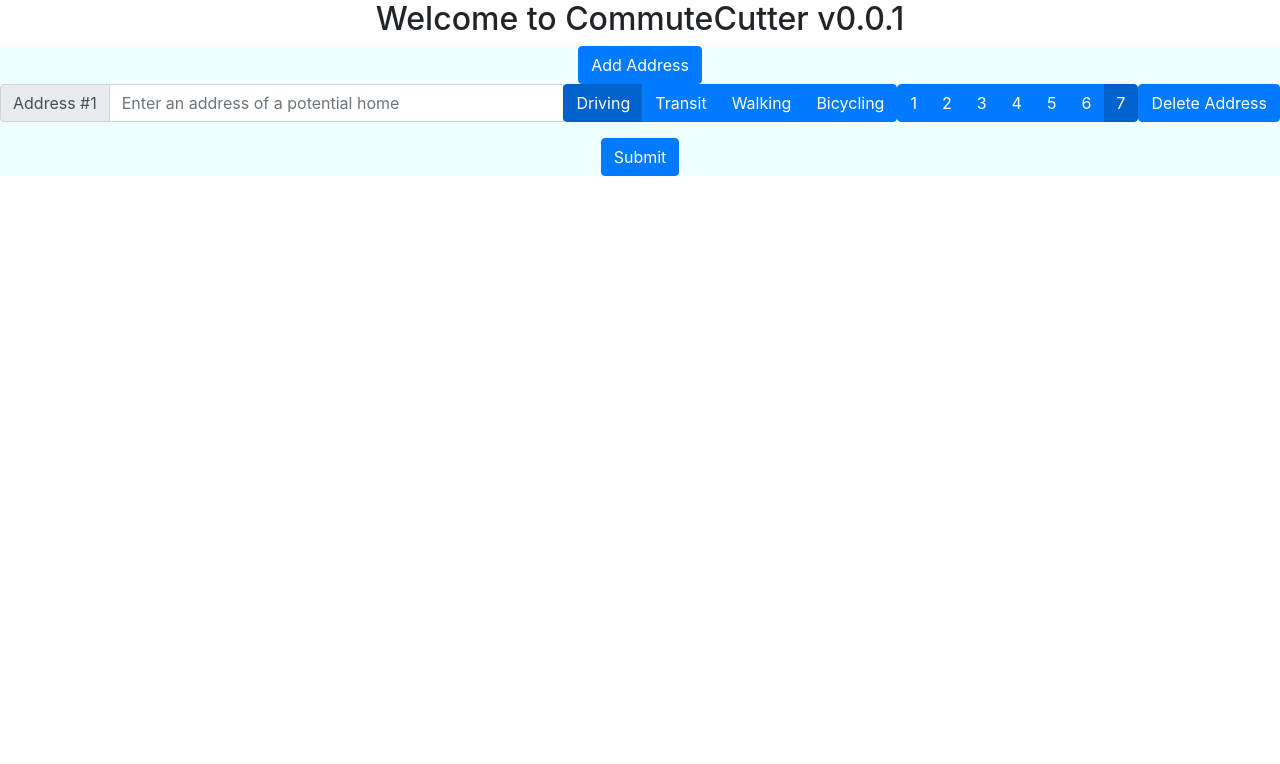
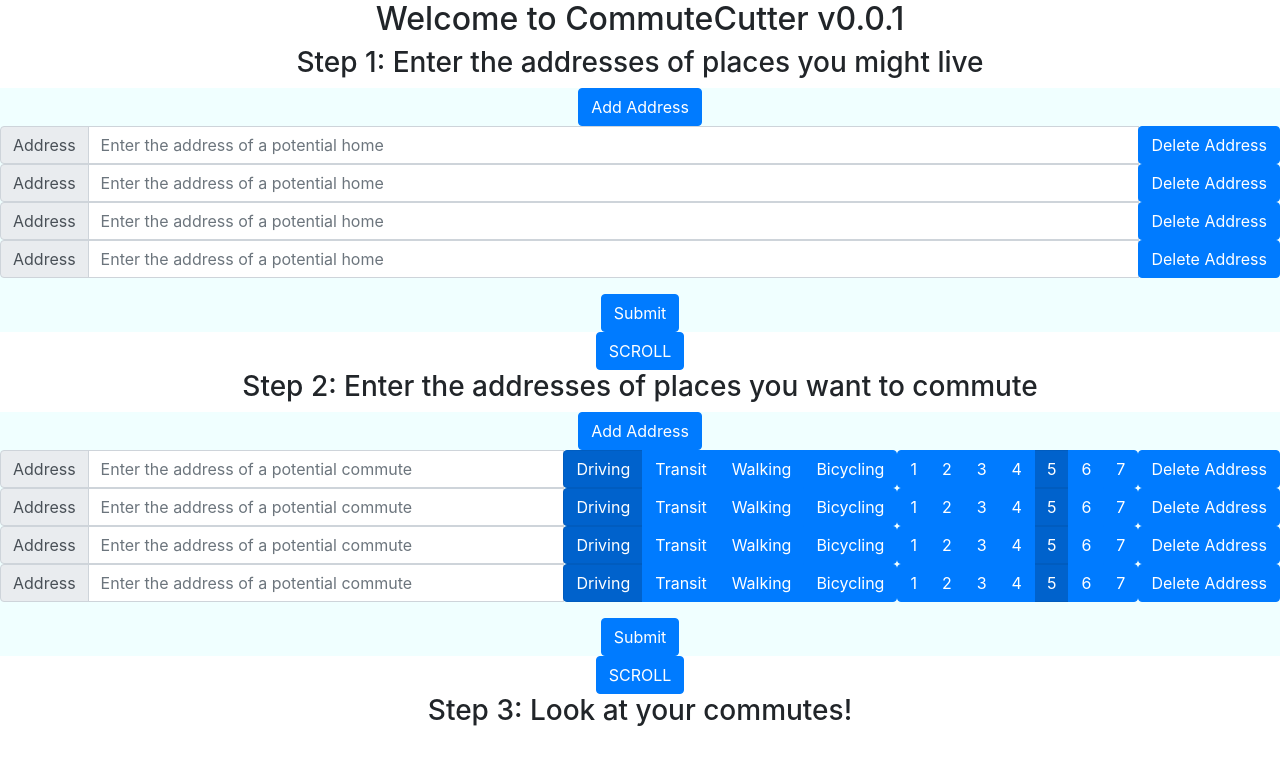
Before and after one commit to visaals/commutecutter, a React (Create React App) app in the folder client/: page / in a window 1280 px wide. Shown: the top 764 px of the page. Built offline with nearby package versions, Linux system fonts and the light colour scheme.

Commit message:
created CContainer and differentiated address input based on props

```diff
--- a/client/src/App.js
+++ b/client/src/App.js
@@ -1,13 +1,14 @@
-import React, { Component } from 'react';
-import './App.css';
-import AddressForm from './Components/AddressForm.jsx';
+import React, { Component } from 'react'
+import './App.css'
+import AddressForm from './Components/AddressForm.jsx'
+import CCFormContainer from './Containers/CCFormContainer.jsx'
 
 class App extends Component {
   render() {
     return (
       <div className="App">
         <h2> Welcome to CommuteCutter v0.0.1 </h2>
-        <AddressForm />
+        <CCFormContainer />
       </div>
     );
   }
--- a/client/src/Components/AddressForm.jsx
+++ b/client/src/Components/AddressForm.jsx
@@ -5,12 +5,12 @@ import Form from 'react-bootstrap/Form'
 
 class AddressForm extends React.Component {
   constructor() {
-    super();
-    this.counter = 0
+    super()
+    this.counter = 4
   }
 
   state = {
-    rows: [{id:0, address:"", commuteType:1, commuteDaysPerWeek:7}],
+    rows: [{id:0, address:"", commuteType:1, commuteDaysPerWeek:5},{id:1, address:"", commuteType:1, commuteDaysPerWeek:5},{id:2, address:"", commuteType:1, commuteDaysPerWeek:5},{id:3, address:"", commuteType:1, commuteDaysPerWeek:5}],
   }
 
   handleChange = (e) => {
@@ -33,13 +33,12 @@ class AddressForm extends React.Component {
     this.counter++
     let curr = this.counter
     this.setState((prevState) => ({
-        rows: [...prevState.rows, {id:curr, address:"", commuteType:1, commuteDaysPerWeek:7}],
+      rows: [...prevState.rows, {id:curr, address:"", commuteType:1, commuteDaysPerWeek:5}],
     }));
   }
 
   deleteRow = (e) => {
     let deleteId = e.target.dataset.id
-      console.log("deleting: " + e.target.dataset.id)
     this.setState((prevState) => {
       let newAddresses  = [...prevState.rows].filter(element => element.id != deleteId)
       return {rows: newAddresses}
@@ -55,7 +54,7 @@ class AddressForm extends React.Component {
           <Form onSubmit={this.handleSubmit} onChange={this.handleChange} >
             <Button onClick={this.addRow}>Add Address</Button>
             <Form.Group>
-              <AddressInput addresses={rows} deleteRow={this.deleteRow}/>
+              <AddressInput addresses={rows} deleteRow={this.deleteRow} placeholder={this.props.placeholder} includeCommuteOptions={this.props.includeCommuteOptions}/>
             </Form.Group>
             <Button type="submit" value="Submit">Submit</Button>
           </Form>
--- a/client/src/Components/AddressInput.jsx
+++ b/client/src/Components/AddressInput.jsx
@@ -16,15 +16,17 @@ const AddressInput = (props) => {
   return (
     props.addresses.map((val, idx)=> {
       let addressName = `address-${idx}`
+
+      if (props.includeCommuteOptions) {
         return (
           <div key={idx}>
             <InputGroup>
               <InputGroup.Prepend>
-              <InputGroup.Text htmlFor={addressName}>{`Address #${idx + 1}`}</InputGroup.Text>
+                <InputGroup.Text htmlFor={addressName}>{`Address`}</InputGroup.Text>
               </InputGroup.Prepend>
               <Form.Control
                 as='input'
-              placeholder="Enter an address of a potential home"
+                placeholder={props.placeholder}
                 name={"address-"+val.id}
                 value={val.address}
                 onChange={onChange}
@@ -32,6 +34,8 @@ const AddressInput = (props) => {
                 type='string'
               />
               <InputGroup.Append>
+
+
               <ButtonToolbar>
                 {/* commute type */}
                 <ToggleButtonGroup
@@ -74,6 +78,41 @@ const AddressInput = (props) => {
             </InputGroup>
           </div>
         )
+      } else {
+        return (
+          <div key={idx}>
+            <InputGroup>
+              <InputGroup.Prepend>
+                <InputGroup.Text htmlFor={addressName}>{`Address`}</InputGroup.Text>
+              </InputGroup.Prepend>
+              <Form.Control
+                as='input'
+                placeholder={props.placeholder}
+                name={"address-"+val.id}
+                value={val.address}
+                onChange={onChange}
+                className="address"
+                type='string'
+              />
+              <InputGroup.Append>
+              <ButtonToolbar>
+                {/* delete */}
+                <ButtonGroup >
+                  <Button
+                    onClick={props.deleteRow}
+                    data-id={val.id}
+                  >
+                    Delete Address
+                  </Button>
+                </ButtonGroup>
+               </ButtonToolbar>
+              </InputGroup.Append>
+            </InputGroup>
+          </div>
+        )
+      }
+
+
     })
   )
 }
--- /dev/null
+++ b/client/src/Containers/CCFormContainer.jsx
@@ -0,0 +1,46 @@
+import React from "react"
+import AddressForm from "../Components/AddressForm";
+import Button from 'react-bootstrap/Button'
+
+
+
+class CCFormContainer extends React.Component {
+    constructor() {
+        super()
+        this.stepOneEndRef = React.createRef()
+        this.stepTwoEndRef = React.createRef()
+    }
+
+    state = {
+
+    }
+
+    scrollToNextStep = (step) => {
+        //console.log("STEP: " + JSON.stringify(this.stepOneEndRef))
+        //console.log("current: " + JSON.stringify(this.stepOneEndRef.current))
+        step.current.scrollIntoView({ behavior: 'smooth' })
+    }
+
+    render() {
+        return (
+            <div>
+                <div>
+                    <h3>Step 1: Enter the addresses of places you might live</h3>
+                </div>
+                <AddressForm placeholder={"Enter the address of a potential home"} includeCommuteOptions={false}/>
+                <Button onClick={() => this.scrollToNextStep(this.stepOneEndRef)}>SCROLL</Button>
+                <div ref={this.stepOneEndRef}>
+                    <h3>Step 2: Enter the addresses of places you want to commute</h3>
+                </div>
+                <AddressForm placeholder={"Enter the address of a potential commute"} includeCommuteOptions={true}/>
+                <Button onClick={() => this.scrollToNextStep(this.stepTwoEndRef)}>SCROLL</Button>
+                <div ref={this.stepTwoEndRef}>
+                    <h3>Step 3: Look at your commutes!</h3>
+                </div>
+            </div>
+        )
+    }
+
+}
+
+export default CCFormContainer;
```
Lines whose indentation alone changed are shown as unchanged.
